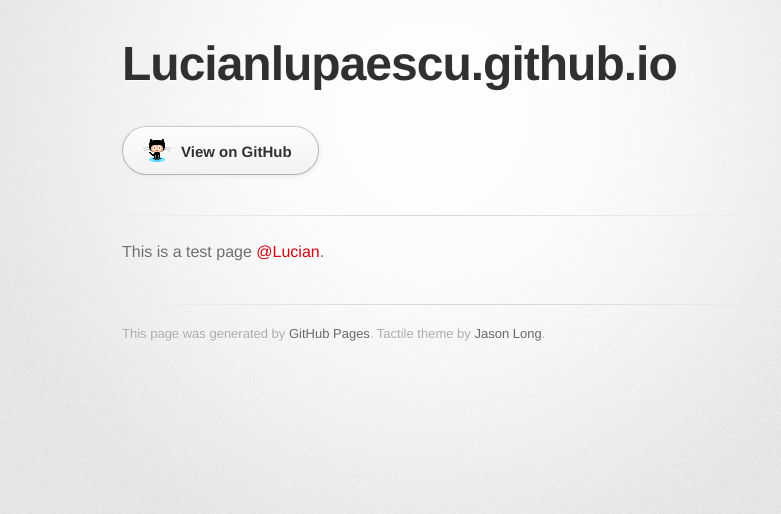
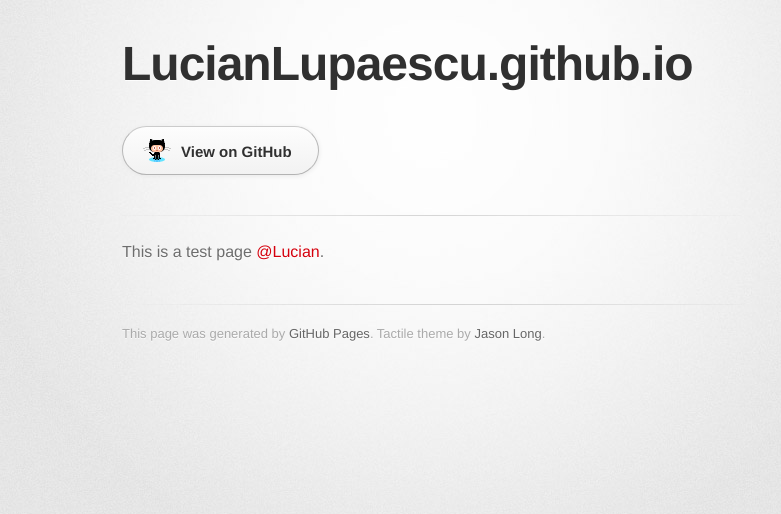
Before and after one commit to LucianLupaescu/lucianlupaescu.github.io, a plain HTML site: page index.html in a window 1280 px wide. Shown: the whole page, without its empty margins (208-989 px from the left). Drawn offline with Linux system fonts and the light colour scheme; a web font is replaced by a local one.

Commit message:
Update index.html

```diff
--- a/index.html
+++ b/index.html
@@ -18,7 +18,7 @@
       <div class="inner">
 
         <header>
-          <h1>Lucianlupaescu.github.io</h1>
+          <h1>LucianLupaescu.github.io</h1>
           <h2></h2>
         </header>
 
```
